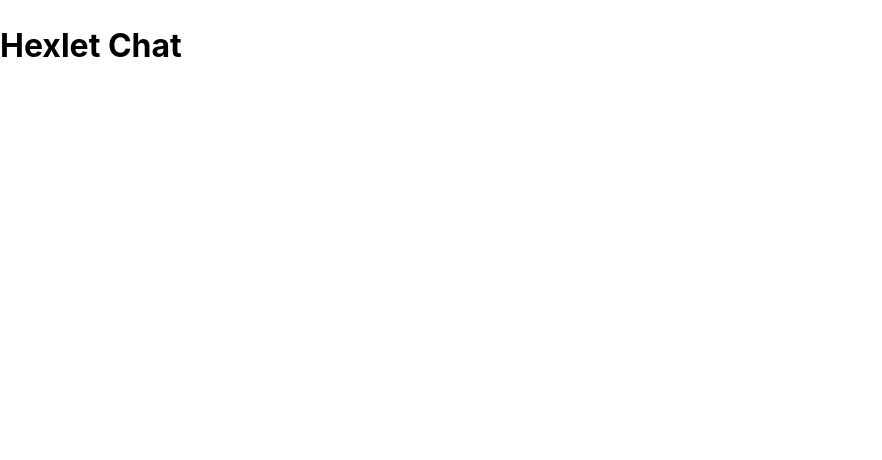
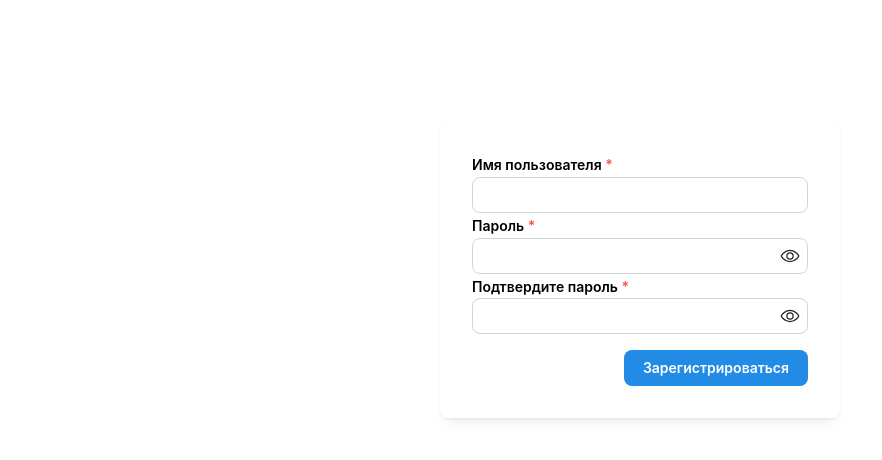
Before and after one commit to xKOOOTx/middle-frontend-project-12, a React (Vite) app: page /registration in a window 1280 px wide. Shown: the top 460 px of the page, without its empty margins (0-882 px from the left). Built offline with nearby package versions, Linux system fonts and the light colour scheme; no server answers.

Commit message:
шаг 3

```diff
--- a/src/components/App.jsx
+++ b/src/components/App.jsx
@@ -1,17 +1,23 @@
-import { MantineProvider } from "@mantine/core";
-import { Notifications } from "@mantine/notifications";
+import {Button, Container, Flex} from "@mantine/core";
 
-// Стили Mantine подключаются рядом с провайдером темы. В браузерном режиме
-// тесты монтируют приложение из init, поэтому импорты из index.jsx до
-// страницы не доезжают.
-import "@mantine/core/styles.css";
-import "@mantine/notifications/styles.css";
+import {useNavigate} from "react-router-dom";
 
-const App = () => (
-  <MantineProvider>
-    <Notifications position="bottom-right" />
-    <h1>Hexlet Chat</h1>
-  </MantineProvider>
-);
+const App = () => {
+      const navigate = useNavigate();
+
+      return (
+                  <Container strategy={'grid'} size={1600}>
+                        <Flex
+                              justify="space-between"
+                              align="center"
+                              direction="row"
+                              wrap="wrap"
+                        >
+                              <h1>Hexlet Chat</h1>
+                              <Button onClick={() => {navigate('/login')}}>Войти</Button>
+                        </Flex>
+                  </Container>
+      )
+}
 
 export default App;
--- /dev/null
+++ b/src/components/Login.jsx
@@ -0,0 +1,52 @@
+import {Anchor, Button, Card, Container, Group, PasswordInput, Text, TextInput} from '@mantine/core';
+import { useForm } from '@mantine/form';
+import { Link } from 'react-router-dom';
+
+export const Login = () => {
+      const form = useForm({
+            mode: 'uncontrolled',
+            initialValues: {
+                  username: '',
+                  password: '',
+            },
+
+      });
+
+      return (
+            <Container strategy={'grid'} size={400} style={{ marginTop: 120 }}>
+
+                  <Card
+                        shadow="sm"
+                        padding="xl"
+                  >
+                        <form onSubmit={form.onSubmit((values) => console.log(values))}>
+                              <TextInput
+                                    withAsterisk
+                                    label="Ваш ник"
+                                    key={form.key('username')}
+                                    {...form.getInputProps('username')}
+                              />
+
+                              <PasswordInput
+                                    label="Пароль"
+                                    withAsterisk
+                                    key={form.key('password')}
+                                    {...form.getInputProps('password')}
+                              />
+
+                              <Group justify="flex-end" mt="md">
+                                    <Button type="submit">Войти</Button>
+                              </Group>
+                        </form>
+
+                        <Text fw={500} size="lg" mt="md">
+                              Нет аккаунта?{' '}
+                              <Anchor component={Link} to="/registration">
+                                    Регистрация
+                              </Anchor>
+                        </Text>
+
+                  </Card>
+            </Container>
+      );
+}
--- /dev/null
+++ b/src/components/NothingFoundBackground/Illustration.jsx
@@ -0,0 +1,10 @@
+export const Illustration = (props) => {
+      return (
+            <svg xmlns="http://www.w3.org/2000/svg" viewBox="0 0 362 145" {...props}>
+                  <path
+                        fill="currentColor"
+                        d="M62.6 142c-2.133 0-3.2-1.067-3.2-3.2V118h-56c-2 0-3-1-3-3V92.8c0-1.333.4-2.733 1.2-4.2L58.2 4c.8-1.333 2.067-2 3.8-2h28c2 0 3 1 3 3v85.4h11.2c.933 0 1.733.333 2.4 1 .667.533 1 1.267 1 2.2v21.2c0 .933-.333 1.733-1 2.4-.667.533-1.467.8-2.4.8H93v20.8c0 2.133-1.067 3.2-3.2 3.2H62.6zM33 90.4h26.4V51.2L33 90.4zM181.67 144.6c-7.333 0-14.333-1.333-21-4-6.666-2.667-12.866-6.733-18.6-12.2-5.733-5.467-10.266-13-13.6-22.6-3.333-9.6-5-20.667-5-33.2 0-12.533 1.667-23.6 5-33.2 3.334-9.6 7.867-17.133 13.6-22.6 5.734-5.467 11.934-9.533 18.6-12.2 6.667-2.8 13.667-4.2 21-4.2 7.467 0 14.534 1.4 21.2 4.2 6.667 2.667 12.8 6.733 18.4 12.2 5.734 5.467 10.267 13 13.6 22.6 3.334 9.6 5 20.667 5 33.2 0 12.533-1.666 23.6-5 33.2-3.333 9.6-7.866 17.133-13.6 22.6-5.6 5.467-11.733 9.533-18.4 12.2-6.666 2.667-13.733 4-21.2 4zm0-31c9.067 0 15.6-3.733 19.6-11.2 4.134-7.6 6.2-17.533 6.2-29.8s-2.066-22.2-6.2-29.8c-4.133-7.6-10.666-11.4-19.6-11.4-8.933 0-15.466 3.8-19.6 11.4-4 7.6-6 17.533-6 29.8s2 22.2 6 29.8c4.134 7.467 10.667 11.2 19.6 11.2zM316.116 142c-2.134 0-3.2-1.067-3.2-3.2V118h-56c-2 0-3-1-3-3V92.8c0-1.333.4-2.733 1.2-4.2l56.6-84.6c.8-1.333 2.066-2 3.8-2h28c2 0 3 1 3 3v85.4h11.2c.933 0 1.733.333 2.4 1 .666.533 1 1.267 1 2.2v21.2c0 .933-.334 1.733-1 2.4-.667.533-1.467.8-2.4.8h-11.2v20.8c0 2.133-1.067 3.2-3.2 3.2h-27.2zm-29.6-51.6h26.4V51.2l-26.4 39.2z"
+                  />
+            </svg>
+      );
+}
--- /dev/null
+++ b/src/components/NothingFoundBackground/NothingFoundBackground.jsx
@@ -0,0 +1,21 @@
+import {Anchor, Container, Text, Title} from '@mantine/core';
+import { Illustration } from './Illustration';
+import classes from './NothingFoundBackground.module.css';
+import {Link} from "react-router-dom"
+
+export const NothingFoundBackground = () => {
+
+      return (
+            <Container className={classes.root}>
+                  <div className={classes.inner}>
+                        <Illustration className={classes.image} />
+                        <div className={classes.content}>
+                              <Title className={classes.title}>Страница не найдена</Title>
+                              <Text c="dimmed" size="lg" ta="center" className={classes.description}>
+                                    Но вы можете перейти на <Anchor component={Link} to="/">главную</Anchor>
+                              </Text>
+                        </div>
+                  </div>
+            </Container>
+      );
+};
--- /dev/null
+++ b/src/components/NothingFoundBackground/NothingFoundBackground.module.css
@@ -0,0 +1,41 @@
+.root {
+    padding-top: 80px;
+    padding-bottom: 80px;
+}
+
+.inner {
+    position: relative;
+}
+
+.image {
+    position: absolute;
+    inset: 0;
+    opacity: 0.75;
+    color: light-dark(var(--mantine-color-gray-0), var(--mantine-color-dark-6));
+}
+
+.content {
+    padding-top: 220px;
+    position: relative;
+    z-index: 1;
+
+    @media (max-width: 48em) {
+        padding-top: 120px;
+    }
+}
+
+.title {
+    font-family: Outfit, var(--mantine-font-family), serif;
+    text-align: center;
+    font-weight: 500;
+    font-size: 38px;
+
+    @media (max-width: 48em) {
+        font-size: 32px;
+    }
+}
+
+.description.description {
+    max-width: 540px;
+    margin: var(--mantine-spacing-xl) auto calc(var(--mantine-spacing-xl) * 1.5);
+}
--- /dev/null
+++ b/src/components/Providers.jsx
@@ -0,0 +1,18 @@
+import {Notifications} from "@mantine/notifications";
+import {MantineProvider} from "@mantine/core";
+import {I18nextProvider} from "react-i18next";
+
+import "@mantine/core/styles.css";
+import "@mantine/notifications/styles.css";
+
+export const Providers = ({i18n, children}) => {
+
+      return (
+            <MantineProvider>
+                  <Notifications position="bottom-right" />
+                  <I18nextProvider i18n={i18n}>
+                        {children}
+                  </I18nextProvider>
+            </MantineProvider>
+      )
+}
--- /dev/null
+++ b/src/components/Registration.jsx
@@ -0,0 +1,51 @@
+import {Anchor, Button, Card, Container, Group, PasswordInput, Text, TextInput} from "@mantine/core";
+import {useForm} from "@mantine/form";
+
+export const Registration = () => {
+      const form = useForm({
+            mode: 'uncontrolled',
+            initialValues: {
+                  username: '',
+                  password: '',
+                  password_confirm: '',
+            },
+
+      });
+
+      return (
+            <Container strategy={'grid'} size={400} style={{ marginTop: 120 }}>
+
+                  <Card
+                        shadow="sm"
+                        padding="xl"
+                  >
+                        <form onSubmit={form.onSubmit((values) => console.log(values))}>
+                              <TextInput
+                                    withAsterisk
+                                    label="Имя пользователя"
+                                    key={form.key('username')}
+                                    {...form.getInputProps('username')}
+                              />
+
+                              <PasswordInput
+                                    label="Пароль"
+                                    withAsterisk
+                                    key={form.key('password')}
+                                    {...form.getInputProps('password')}
+                              />
+                              <PasswordInput
+                                    label="Подтвердите пароль"
+                                    withAsterisk
+                                    key={form.key('password_confirm')}
+                                    {...form.getInputProps('password_confirm')}
+                              />
+
+                              <Group justify="flex-end" mt="md">
+                                    <Button type="submit">Зарегистрироваться</Button>
+                              </Group>
+                        </form>
+
+                  </Card>
+            </Container>
+      )
+}
--- a/src/init.jsx
+++ b/src/init.jsx
@@ -1,9 +1,15 @@
 import debug from "debug";
 import i18next from "i18next";
-import { I18nextProvider, initReactI18next } from "react-i18next";
+import { initReactI18next } from "react-i18next";
 
 import App from "./components/App";
 import resources from "./locales/index.js";
+
+import { BrowserRouter, Route, Routes } from "react-router-dom";
+import {NothingFoundBackground} from "./components/NothingFoundBackground/NothingFoundBackground.jsx";
+import {Login} from "./components/Login.jsx";
+import {Providers} from "./components/Providers.jsx";
+import {Registration} from "./components/Registration.jsx";
 
 const logSocket = debug("chat:socket");
 
@@ -23,9 +29,16 @@
   socket.on("newMessage", logSocket);
 
   return (
-    <I18nextProvider i18n={i18n}>
-      <App />
-    </I18nextProvider>
+        <BrowserRouter>
+              <Providers i18n={i18n}>
+                    <Routes>
+                          <Route path="/" element={<App />} />
+                          <Route path="/login" element={<Login />} />
+                          <Route path="/registration" element={<Registration />} />
+                          <Route path="*" element={<NothingFoundBackground />} />
+                    </Routes>
+              </Providers>
+        </BrowserRouter>
   );
 };
 
```
